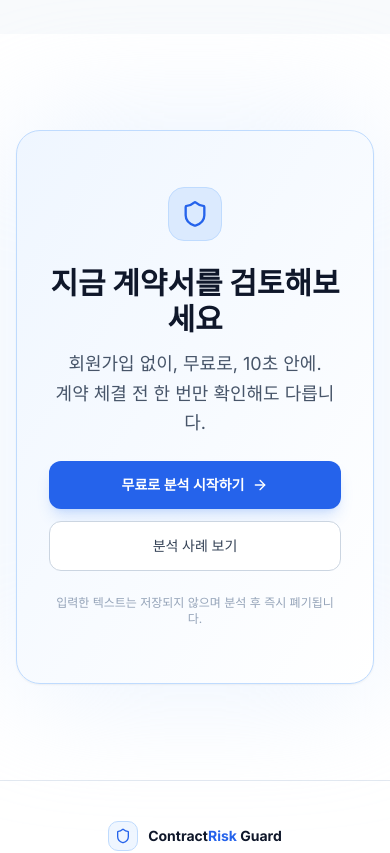
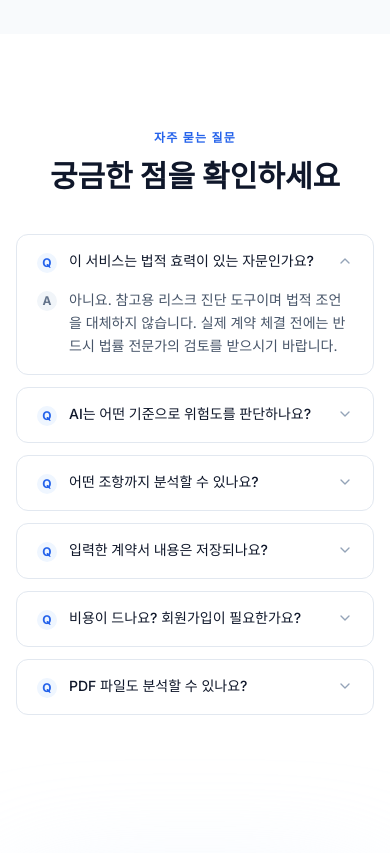
Before and after one commit to gksmfly/ContractRisk-Guard, a Next.js app in the folder frontend/: page / in a window 390 px wide. Shown: the part 5920-6773 px from the top of the page. Built offline with nearby package versions, Linux system fonts and the light colour scheme.

Commit message:
feat: refresh landing page UI and add FAQ section

```diff
--- a/frontend/app/globals.css
+++ b/frontend/app/globals.css
@@ -44,24 +44,12 @@
   }
 }
 
-@layer utilities {
-  .animate-in {
-    animation-fill-mode: both;
+@media print {
+  @page {
+    margin: 16mm 14mm;
   }
-  .fade-in {
-    animation: fadeIn 0.4s ease-out;
-  }
-  .slide-in-from-bottom-4 {
-    animation: slideInBottom 0.4s ease-out;
+  * {
+    -webkit-print-color-adjust: exact;
+    print-color-adjust: exact;
   }
 }
-
-@keyframes fadeIn {
-  from { opacity: 0; }
-  to   { opacity: 1; }
-}
-
-@keyframes slideInBottom {
-  from { opacity: 0; transform: translateY(1rem); }
-  to   { opacity: 1; transform: translateY(0); }
-}
--- a/frontend/app/page.tsx
+++ b/frontend/app/page.tsx
@@ -1,17 +1,13 @@
 // frontend/app/page.tsx
-import dynamic from "next/dynamic";
 import { Navbar } from "@/components/Navbar";
 import { Footer } from "@/components/Footer";
 import { HeroSection } from "@/components/sections/HeroSection";
 import { FeaturesSection } from "@/components/sections/FeaturesSection";
 import { HowToUseSection } from "@/components/sections/HowToUseSection";
 import { TrustSection } from "@/components/sections/TrustSection";
+import { FAQSection } from "@/components/sections/FAQSection";
 import { CTASection } from "@/components/sections/CTASection";
-
-const ExamplesSection = dynamic(
-  () => import("@/components/sections/ExamplesSection").then((m) => m.ExamplesSection),
-  { ssr: false }
-);
+import { ExamplesSection } from "@/components/sections/ExamplesSection";
 
 export default function Home() {
   return (
@@ -23,6 +19,7 @@ export default function Home() {
         <HowToUseSection />
         <ExamplesSection />
         <TrustSection />
+        <FAQSection />
         <CTASection />
       </main>
       <Footer />
--- a/frontend/components/Footer.tsx
+++ b/frontend/components/Footer.tsx
@@ -19,6 +19,7 @@ export function Footer() {
             <a href="#how-to-use" className="hover:text-slate-700 transition-colors">이용 방법</a>
             <a href="#examples" className="hover:text-slate-700 transition-colors">분석 사례</a>
             <a href="#trust" className="hover:text-slate-700 transition-colors">신뢰 근거</a>
+            <a href="#faq" className="hover:text-slate-700 transition-colors">자주 묻는 질문</a>
           </nav>
 
           <p className="text-xs text-slate-400 text-center md:text-right">
--- a/frontend/components/Navbar.tsx
+++ b/frontend/components/Navbar.tsx
@@ -9,6 +9,7 @@ const NAV_LINKS = [
   { href: "/#how-to-use", label: "이용 방법" },
   { href: "/#examples",   label: "분석 사례" },
   { href: "/#trust",      label: "신뢰 근거" },
+  { href: "/#faq",        label: "자주 묻는 질문" },
 ];
 
 export function Navbar() {
--- /dev/null
+++ b/frontend/components/sections/FAQSection.tsx
@@ -0,0 +1,93 @@
+// frontend/components/sections/FAQSection.tsx
+"use client";
+
+import { useState } from "react";
+import { ChevronDown } from "lucide-react";
+
+const FAQS: { q: string; a: string }[] = [
+  {
+    q: "이 서비스는 법적 효력이 있는 자문인가요?",
+    a: "아니요. 참고용 리스크 진단 도구이며 법적 조언을 대체하지 않습니다. 실제 계약 체결 전에는 반드시 법률 전문가의 검토를 받으시기 바랍니다.",
+  },
+  {
+    q: "AI는 어떤 기준으로 위험도를 판단하나요?",
+    a: "공정거래위원회가 실제로 시정조치를 내린 사례 2,488건을 학습 데이터로 삼아 분류 모델이 1차 판단을 내리고, Red-team 에이전트가 유사 조항의 과거 판단과 비교해 편향 여부를 재검증합니다. 근거로 제시되는 법령·판례는 실제 조문·판결 원문에서 검색해 인용합니다.",
+  },
+  {
+    q: "어떤 조항까지 분석할 수 있나요?",
+    a: "계약 해지(약관규제법 §9, 민법 §543~553)와 책임제한(약관규제법 §7, 민법 §750~766) 관련 조항이 분석 대상이며, 한 번에 최대 20개 조항까지 처리합니다.",
+  },
+  {
+    q: "입력한 계약서 내용은 저장되나요?",
+    a: "아니요. 분석 처리에만 사용되며 서버에 별도로 저장하지 않습니다.",
+  },
+  {
+    q: "비용이 드나요? 회원가입이 필요한가요?",
+    a: "무료이며 회원가입 없이 바로 이용할 수 있습니다.",
+  },
+  {
+    q: "PDF 파일도 분석할 수 있나요?",
+    a: "네, PDF와 TXT 파일 업로드 및 텍스트 직접 붙여넣기를 지원합니다. 파일당 최대 10MB까지 가능합니다.",
+  },
+];
+
+function FaqItem({ q, a, defaultOpen }: { q: string; a: string; defaultOpen?: boolean }) {
+  const [open, setOpen] = useState(!!defaultOpen);
+
+  return (
+    <div className="border border-slate-200 rounded-xl bg-white overflow-hidden">
+      <button
+        onClick={() => setOpen((v) => !v)}
+        aria-expanded={open}
+        className="w-full flex items-start gap-3 px-5 py-4 text-left"
+      >
+        <span className="mt-0.5 shrink-0 w-5 h-5 rounded-full bg-blue-50 text-blue-600 text-xs font-bold flex items-center justify-center">
+          Q
+        </span>
+        <span className="flex-1 text-sm font-medium text-slate-900">{q}</span>
+        <ChevronDown
+          className={`h-4 w-4 text-slate-400 shrink-0 mt-0.5 transition-transform duration-200 ${
+            open ? "rotate-180" : ""
+          }`}
+          aria-hidden
+        />
+      </button>
+      <div
+        className="grid transition-[grid-template-rows] duration-200 ease-out"
+        style={{ gridTemplateRows: open ? "1fr" : "0fr" }}
+      >
+        <div className="overflow-hidden">
+          <div className="flex items-start gap-3 px-5 pb-4">
+            <span className="mt-0.5 shrink-0 w-5 h-5 rounded-full bg-slate-100 text-slate-500 text-xs font-bold flex items-center justify-center">
+              A
+            </span>
+            <p className="flex-1 text-sm text-slate-600 leading-relaxed">{a}</p>
+          </div>
+        </div>
+      </div>
+    </div>
+  );
+}
+
+export function FAQSection() {
+  return (
+    <section id="faq" aria-labelledby="faq-heading" className="py-24 px-4 bg-white">
+      <div className="max-w-2xl mx-auto">
+        <div className="text-center mb-10 space-y-3">
+          <p className="text-blue-600 text-xs font-semibold tracking-widest uppercase">
+            자주 묻는 질문
+          </p>
+          <h2 id="faq-heading" className="text-3xl md:text-4xl font-bold text-slate-900">
+            궁금한 점을 확인하세요
+          </h2>
+        </div>
+
+        <div className="space-y-3">
+          {FAQS.map((f, i) => (
+            <FaqItem key={f.q} q={f.q} a={f.a} defaultOpen={i === 0} />
+          ))}
+        </div>
+      </div>
+    </section>
+  );
+}
--- a/frontend/tailwind.config.ts
+++ b/frontend/tailwind.config.ts
@@ -21,6 +21,13 @@ const config: Config = {
         border: "var(--border)",
         input: "var(--input)",
         ring: "var(--ring)",
+        // 방향 A(심결 문서) 팔레트 — /analyze 결과 화면 전용
+        paper: "#f4f5f0",
+        rule: "#d8d3c2",
+        navy: { DEFAULT: "#1e3a5f", soft: "#e7edf3" },
+        seal: { DEFAULT: "#9c2a3a", soft: "#f7e9ea" },
+        ochre: { DEFAULT: "#96661c", soft: "#f5eedd" },
+        forest: { DEFAULT: "#3f6b4f", soft: "#e9f0ea" },
       },
       borderRadius: {
         lg: "var(--radius)",
```
